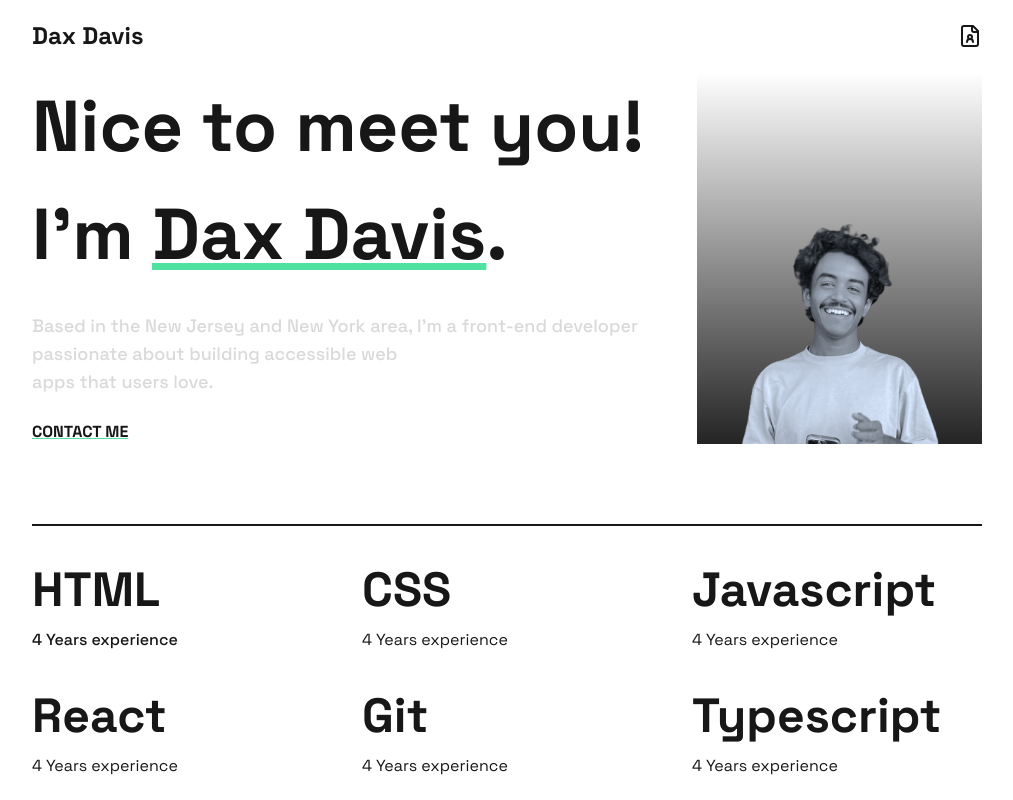
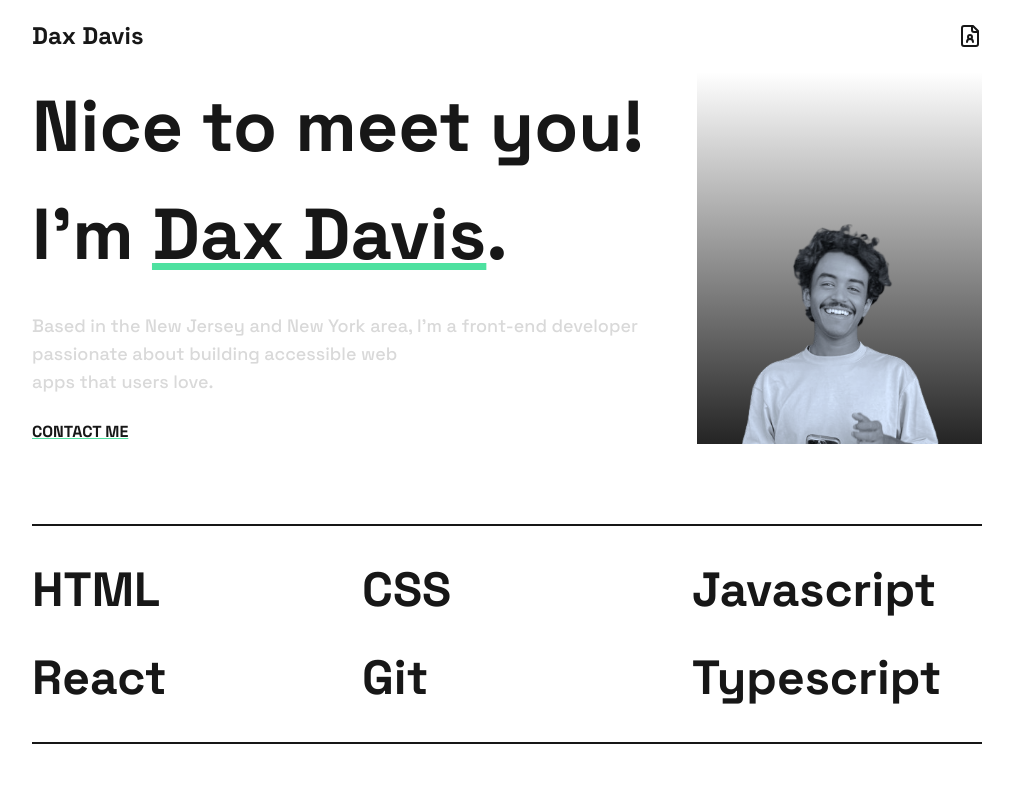
Before and after one commit to daxantz/portfolio, a Next.js app: page / in a window 1280 px wide. Shown: the top 800 px of the page, without its empty margins (133-1146 px from the left). Built offline with nearby package versions, Linux system fonts and the light colour scheme.

Commit message:
removed experience

```diff
--- a/components/Skills.tsx
+++ b/components/Skills.tsx
@@ -6,27 +6,21 @@ const Skills = () => {
       <div className="flex flex-col gap-6 my-[40px] md:grid-cols-2 md:grid md:gap-10 lg:grid-cols-3">
         <div className="flex flex-col items-center md:items-start md:gap-3.5">
           <p className="font-bold text-[2rem] md:text-5xl">HTML</p>
-          <p className="font-medium">4 Years experience</p>
         </div>
         <div className="flex flex-col items-center md:items-start md:gap-3.5">
           <p className="font-bold text-[2rem] md:text-5xl">CSS</p>
-          <p>4 Years experience</p>
         </div>
         <div className="flex flex-col items-center md:items-start md:gap-3.5">
           <p className="font-bold text-[2rem] md:text-5xl">Javascript</p>
-          <p>4 Years experience</p>
         </div>
         <div className="flex flex-col items-center md:items-start md:gap-3.5">
           <p className="font-bold text-[2rem] md:text-5xl">React</p>
-          <p>4 Years experience</p>
         </div>
         <div className="flex flex-col items-center md:items-start md:gap-3.5">
           <p className="font-bold text-[2rem] md:text-5xl"> Git</p>
-          <p>4 Years experience</p>
         </div>
         <div className="flex flex-col items-center md:items-start md:gap-3.5">
           <p className="font-bold text-[2rem] md:text-5xl">Typescript</p>
-          <p>4 Years experience</p>
         </div>
       </div>
     </div>
```
